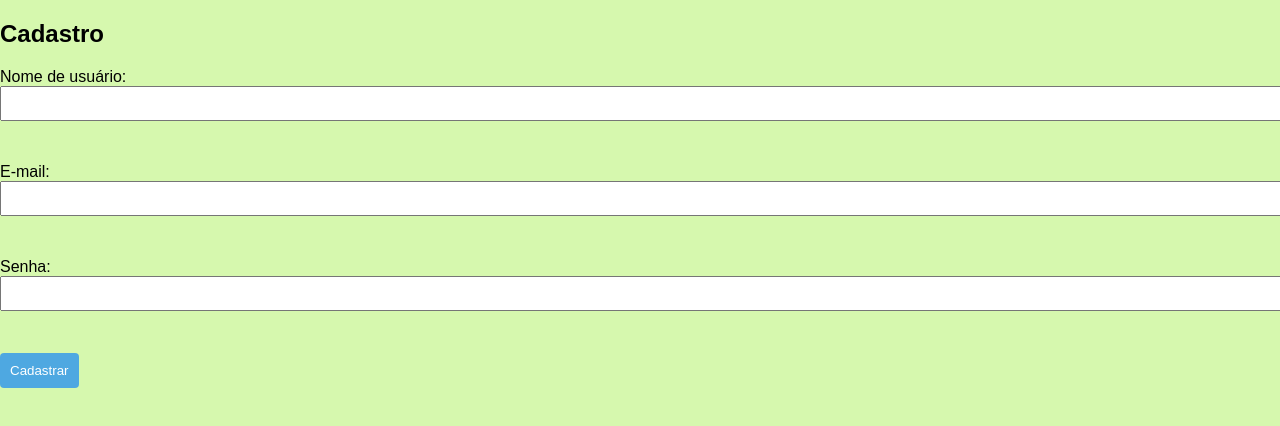
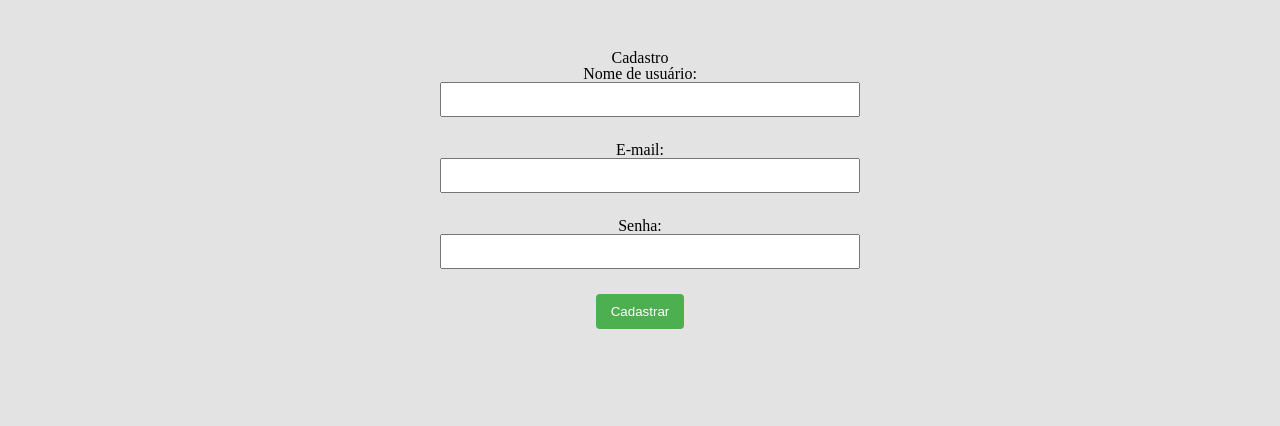
Before and after one commit to willianarauj0/petr, a React (Create React App) app: page /cadastro in a window 1280 px wide. Shown: the top 426 px of the page. Built offline with nearby package versions, Linux system fonts and the light colour scheme.

Commit message:
Tela de login criada

```diff
--- a/package.json
+++ b/package.json
@@ -11,6 +11,7 @@
     "react-dom": "^18.2.0",
     "react-router-dom": "^6.18.0",
     "react-scripts": "5.0.1",
+    "styled-components": "^6.1.1",
     "web-vitals": "^2.1.4"
   },
   "scripts": {
--- a/public/index.html
+++ b/public/index.html
@@ -13,6 +13,8 @@
 
     <link rel="manifest" href="%PUBLIC_URL%/manifest.json" />
 
+    <link rel="stylesheet" href="%PUBLIC_URL%/reset.css">
+
     <title>PetGo</title>
   </head>
   <body>
--- /dev/null
+++ b/public/reset.css
@@ -0,0 +1,48 @@
+/* http://meyerweb.com/eric/tools/css/reset/
+   v2.0 | 20110126
+   License: none (public domain)
+*/
+
+html, body, div, span, applet, object, iframe,
+h1, h2, h3, h4, h5, h6, p, blockquote, pre,
+a, abbr, acronym, address, big, cite, code,
+del, dfn, em, img, ins, kbd, q, s, samp,
+small, strike, strong, sub, sup, tt, var,
+b, u, i, center,
+dl, dt, dd, ol, ul, li,
+fieldset, form, label, legend,
+table, caption, tbody, tfoot, thead, tr, th, td,
+article, aside, canvas, details, embed,
+figure, figcaption, footer, header, hgroup,
+menu, nav, output, ruby, section, summary,
+time, mark, audio, video {
+	margin: 0;
+	padding: 0;
+	border: 0;
+	font-size: 100%;
+	font: inherit;
+	vertical-align: baseline;
+}
+/* HTML5 display-role reset for older browsers */
+article, aside, details, figcaption, figure,
+footer, header, hgroup, menu, nav, section {
+	display: block;
+}
+body {
+	line-height: 1;
+}
+ol, ul {
+	list-style: none;
+}
+blockquote, q {
+	quotes: none;
+}
+blockquote:before, blockquote:after,
+q:before, q:after {
+	content: '';
+	content: none;
+}
+table {
+	border-collapse: collapse;
+	border-spacing: 0;
+}
--- a/src/componentes/header/NavBar.css
+++ b/src/componentes/header/NavBar.css
@@ -12,8 +12,7 @@
 
 
 body {
-  margin: 0; /* Remove a margem padrão do corpo */
-  padding-top: 50px; /* Adiciona um espaço acima do conteúdo para acomodar a navbar fixa */
+  margin: 0; /* Remove a margem padrão do corpo */ /* Adiciona um espaço acima do conteúdo para acomodar a navbar fixa */
 }
 
 .navbar a {
--- a/src/index.css
+++ b/src/index.css
@@ -1,5 +1,4 @@
 body {
-  padding: 77px;
   background-color: rgb(228, 227, 227);
 }
 
--- a/src/pages/Cadastro.jsx
+++ b/src/pages/Cadastro.jsx
@@ -1,6 +1,43 @@
 // src/components/pages/Cadastro.js
 import React, { useState } from 'react';
 import { useNavigate } from 'react-router-dom';
+import styled from 'styled-components';
+
+// Criar um componente estilizado para o formulário
+const Form = styled.form`
+  max-width: 400px;
+  margin: 0 auto;
+`;
+
+// Estilizar o rótulo e o campo de entrada
+const Label = styled.label`
+  display: block;
+  margin-bottom: 10px;
+`;
+
+const Input = styled.input`
+  width: 100%;
+  padding: 8px;
+  margin-bottom: 15px;
+`;
+
+const Button = styled.button`
+  background-color: #4caf50;
+  color: #fff;
+  padding: 10px 15px;
+  border: none;
+  border-radius: 4px;
+  cursor: pointer;
+
+  &:hover {
+    background-color: #45a049;
+  }
+`;
+
+const CadastroContainer = styled.div`
+  text-align: center;
+  margin-top: 50px;
+`;
 
 const Cadastro = () => {
   const navigate = useNavigate();
@@ -19,41 +56,38 @@
   };
 
   return (
-    <div>
+    <CadastroContainer>
       <h2>Cadastro</h2>
-      <form>
-        <label>
+      <Form>
+        <Label>
           Nome de usuário:
-          <input
+          <Input
             type="text"
             value={username}
             onChange={(e) => setUsername(e.target.value)}
           />
-        </label>
-        <br />
-        <label>
+        </Label>
+        <Label>
           E-mail:
-          <input
+          <Input
             type="email"
             value={email}
             onChange={(e) => setEmail(e.target.value)}
           />
-        </label>
-        <br />
-        <label>
+        </Label>
+        <Label>
           Senha:
-          <input
+          <Input
             type="password"
             value={password}
             onChange={(e) => setPassword(e.target.value)}
           />
-        </label>
-        <br />
-        <button type="button" onClick={handleCadastro}>
+        </Label>
+        <Button type="button" onClick={handleCadastro}>
           Cadastrar
-        </button>
-      </form>
-    </div>
+        </Button>
+      </Form>
+    </CadastroContainer>
   );
 };
 
--- a/src/pages/login.jsx
+++ b/src/pages/login.jsx
@@ -1,7 +1,48 @@
-// src/components/pages/Login.js
 import React, { useState } from 'react';
 import { useNavigate } from 'react-router-dom';
-import './login.css';
+import styled from 'styled-components';
+
+const StyledLoginContainer = styled.div`
+  display: flex;
+  justify-content: center;
+  align-items: center;
+  height: 100vh;
+  background-color: ${(props) => props.backgroundColor};
+`;
+
+const StyledLoginForm = styled.div`
+  width: 300px;
+  text-align: center;
+  padding: 20px;
+  border: 1px solid #ff1212;
+  border-radius: 8px;
+  box-shadow: 0 0 10px rgba(0, 0, 0, 0.048);
+`;
+
+const StyledLabel = styled.label`
+  display: block;
+  margin-bottom: 8px;
+  text-align: left;
+`;
+
+const StyledInput = styled.input`
+  width: 100%;
+  padding: 8px;
+  margin-bottom: 16px;
+`;
+
+const StyledButton = styled.button`
+  background-color: #007bffa2;
+  color: #fff;
+  padding: 10px;
+  border: none;
+  border-radius: 4px;
+  cursor: pointer;
+
+  &:hover {
+    background-color: #315881;
+  }
+`;
 
 const Login = () => {
   const navigate = useNavigate();
@@ -23,44 +64,43 @@
   };
 
   return (
-    <div className="login-container" style={{ backgroundColor: backgroundColor }}>
+    <StyledLoginContainer backgroundColor={backgroundColor}>
       {isLoggedIn ? (
         <p>Redirecionando...</p>
       ) : (
-        <div className="login-form">
+        <StyledLoginForm>
           <h2>Login</h2>
           <form>
-            <label>
+            <StyledLabel>
               Nome de usuário:
-              <input
+              <StyledInput
                 type="text"
                 value={username}
                 onChange={(e) => setUsername(e.target.value)}
               />
-            </label>
+            </StyledLabel>
             <br />
-            <label>
+            <StyledLabel>
               Senha:
-              <input
+              <StyledInput
                 type="password"
                 value={password}
                 onChange={(e) => setPassword(e.target.value)}
               />
-            </label>
+            </StyledLabel>
             <br />
-            <button type="button" onClick={handleLogin}>
+            <StyledButton type="button" onClick={handleLogin}>
               Login
-            </button>
+            </StyledButton>
             <br />
-            <button type="button" onClick={handleCadastroClick}>
+            <StyledButton type="button" onClick={handleCadastroClick}>
               Cadastro
-            </button>
-            <div className="color-picker">
-            </div>
+            </StyledButton>
+            <div className="color-picker">{/* Adicione a lógica para a escolha da cor aqui */}</div>
           </form>
-        </div>
+        </StyledLoginForm>
       )}
-    </div>
+    </StyledLoginContainer>
   );
 };
 
```
Also changed, not shown: 1 other file (tests, documents, lock files or other folders).
